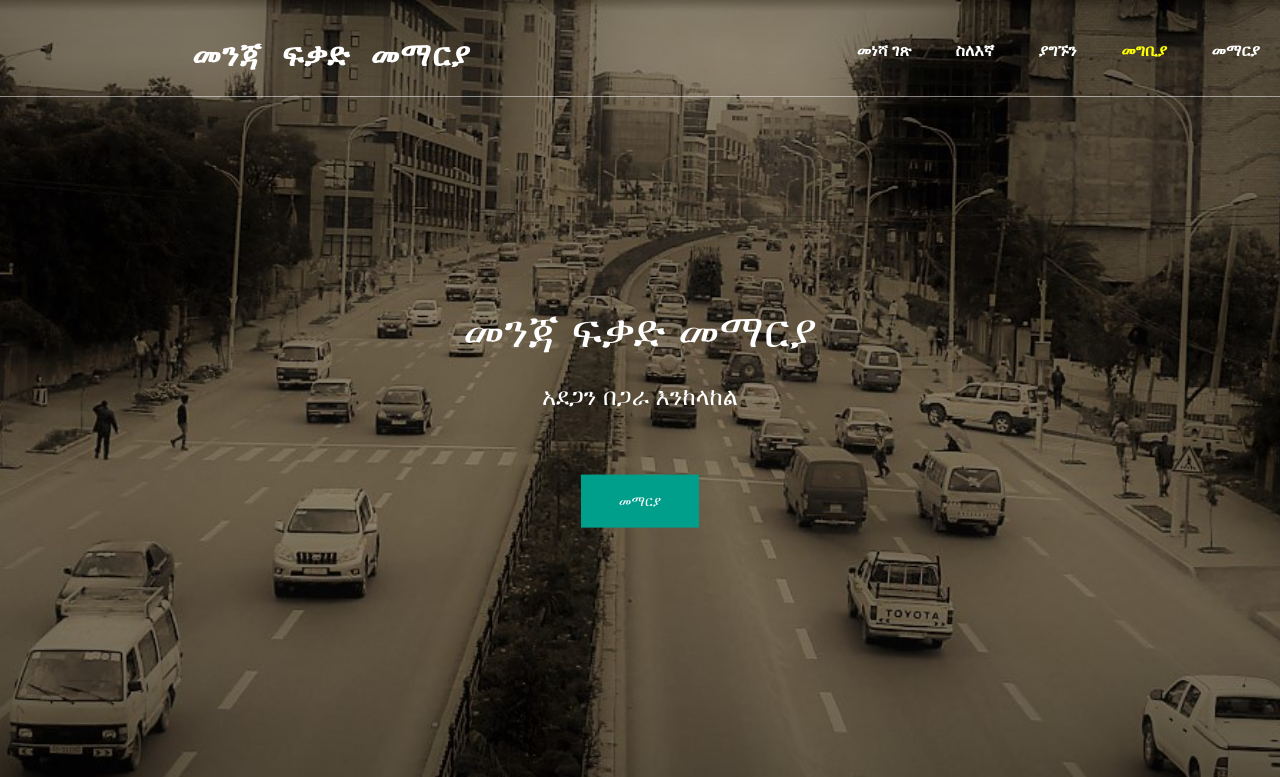
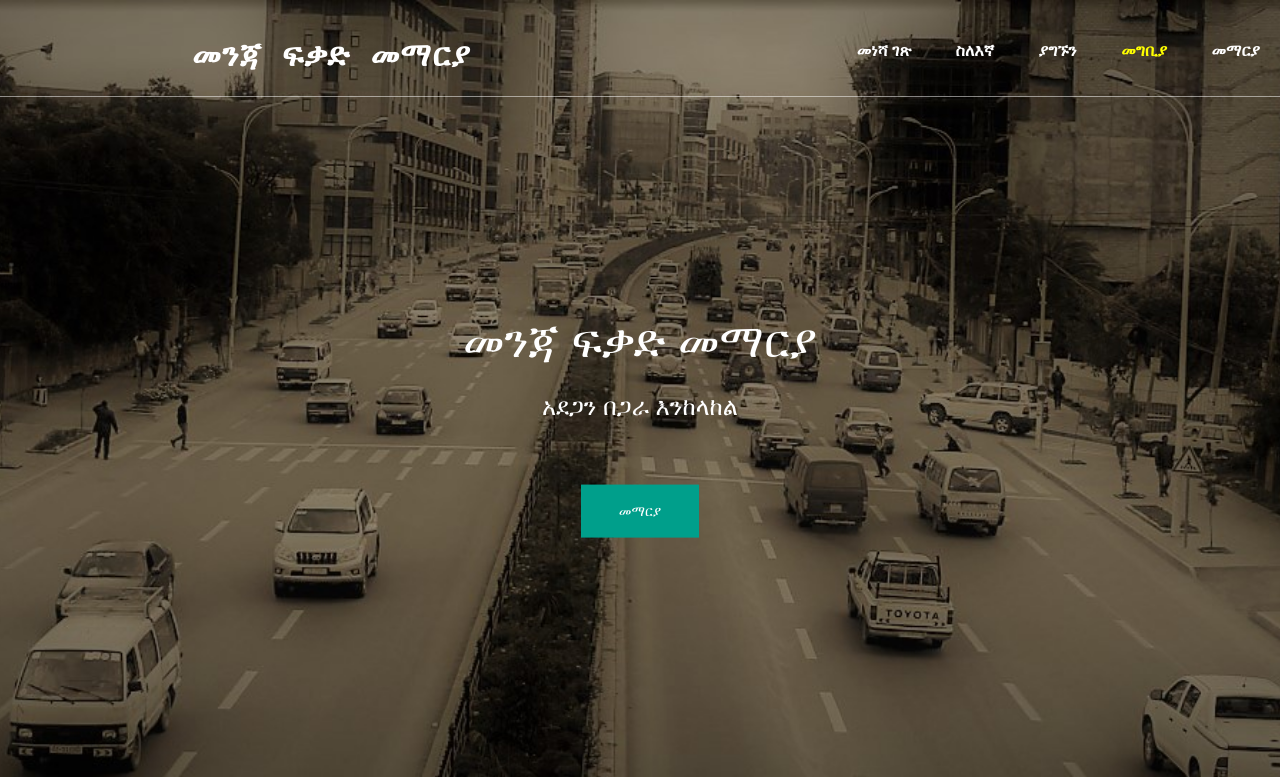
Before and after one commit to michael-mamo/safezone, a PHP site: page /Finalpro/ in a window 1280 px wide. Shown: the top 777 px of the page. Run offline with PHP 8.4, Linux system fonts and the light colour scheme.

Commit message:
changes made in index

```diff
--- a/index.php
+++ b/index.php
@@ -27,7 +27,7 @@
 			</ul>
 		</div>
 	</div>
-	<div class="header">
+	<div style="margin-top:10px;" class="header">
 		<h1> መንጃ ፍቃድ መማርያ</h1>
 		  <p> አደጋን በጋራ እንከላከል
 		  </p>
```
Also changed, not shown: img/hu.jpg (deleted), img/hulogo.png (deleted).
